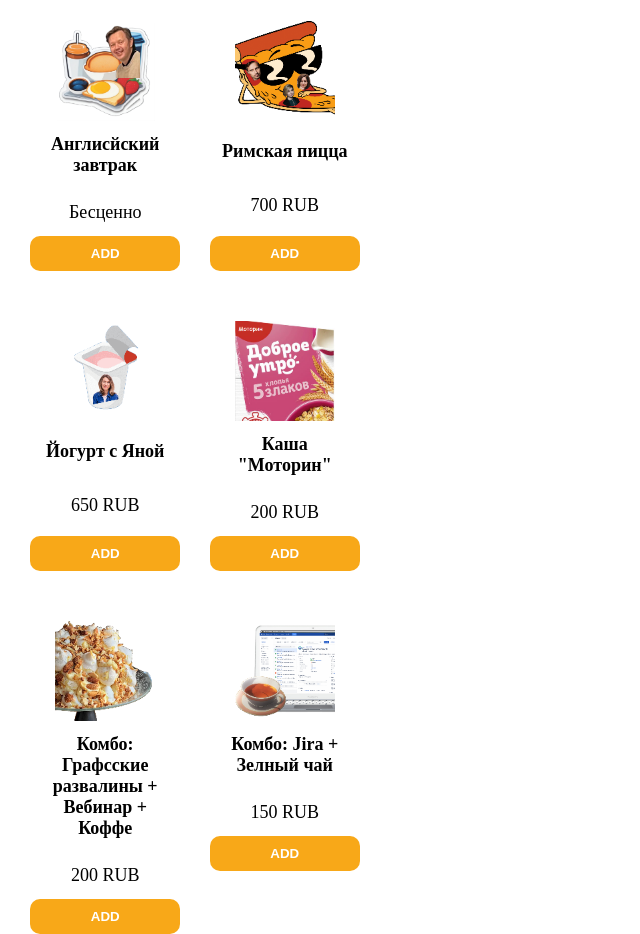
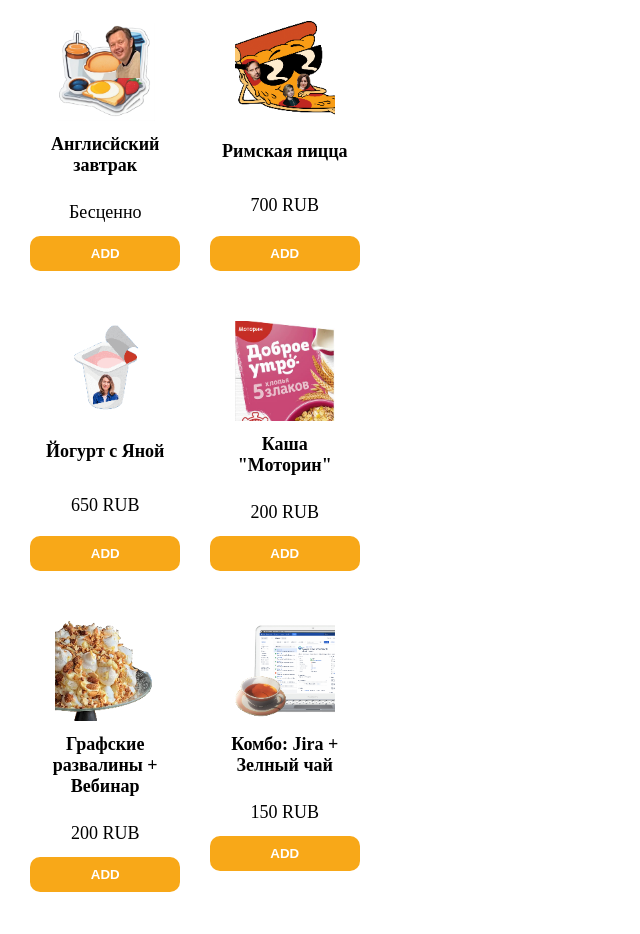
Before and after one commit to MyatnoeMorozhenko/MyatnoeMorozhenko.github.io, a plain HTML site: page index.html in a window 1280 px wide. Shown: the whole page, without its empty margins (0-640 px from the left). After the commit the page ends 900 px from the top, so only its background shows below. Drawn offline with Linux system fonts and the light colour scheme; a script that the page names is missing.

Commit message:
Update index.html

```diff
--- a/index.html
+++ b/index.html
@@ -35,8 +35,7 @@
 			</div>
 			<div class="item">
 				<img src="5.png" alt="" class="img">
-				<h4 class="heading">Комбо:
-					Графсские развалины + Вебинар + Коффе</h4>
+				<h4 class="heading">Графские развалины + Вебинар</h4>
 				<p class ="price">200 RUB</p>
 				<button class="btn" id="btn5">Add</button>
 			</div>
```
